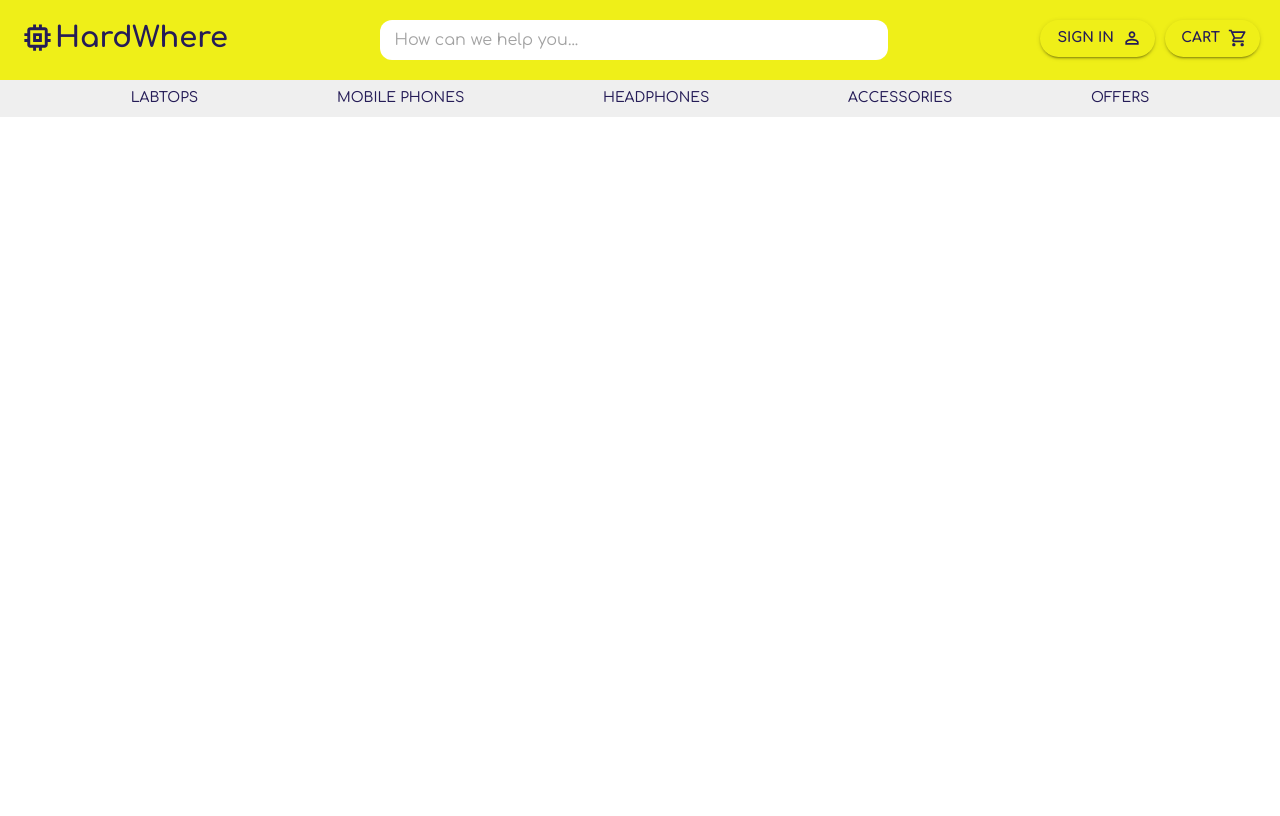
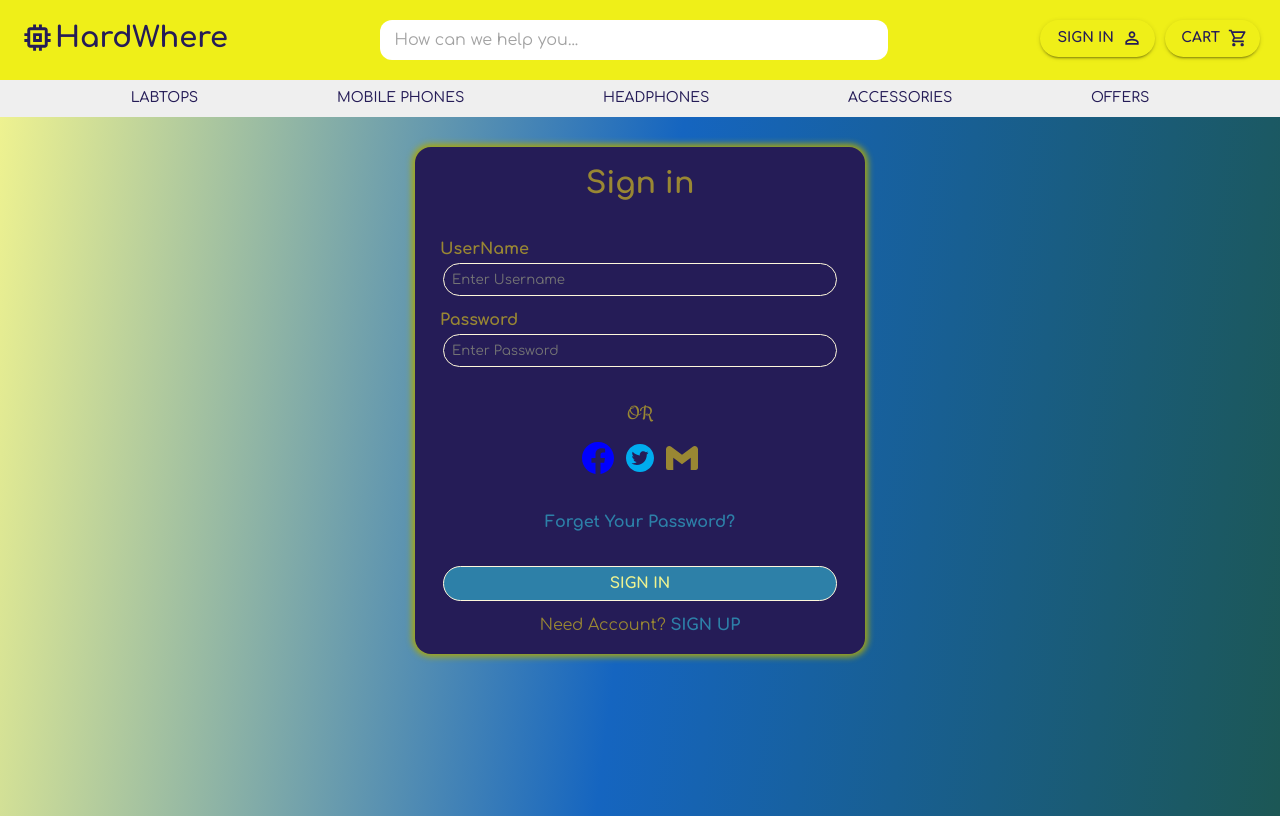
Before and after one commit to YoussefMoRabie/HardWhere, a React (Create React App) app in the folder Web/frontend/: page /Signin in a window 1280 px wide. Built offline with nearby package versions, Linux system fonts and the light colour scheme.

Commit message:
small edit

```diff
--- a/Web/frontend/src/App.js
+++ b/Web/frontend/src/App.js
@@ -14,7 +14,7 @@ function App() {
         <Routes>
           <Route path="/" element={<HomePage></HomePage>}></Route>
           <Route path="/product/:id" element={<Product></Product>}></Route>
-          <Route path="/login" element={<Login></Login>}></Route>
+          <Route path="/Signin" element={<Login></Login>}></Route>
           <Route path="/signup" element={<Signup></Signup>}></Route>
         </Routes>
       </div>
--- a/Web/frontend/src/components/Navbar/Navbar.js
+++ b/Web/frontend/src/components/Navbar/Navbar.js
@@ -8,8 +8,8 @@ import PermIdentityOutlinedIcon from '@mui/icons-material/PermIdentityOutlined';
 import MemoryOutlinedIcon from '@mui/icons-material/MemoryOutlined';
 import ShoppingCartOutlinedIcon from '@mui/icons-material/ShoppingCartOutlined';
 import { Grid } from '@mui/material';
-import { makeStyles, styled } from '@mui/styles';
 import { ThemeProvider, createTheme, } from '@mui/material/styles'
+import { Link } from 'react-router-dom';
 
 const theme = createTheme({
   typography: {
@@ -56,70 +56,80 @@ const Navbar = () => {
     <ThemeProvider theme={theme}>
       <Grid>
         <div className="header">
-          <Grid container spacing={2} justifyContent={'space-between'} >
-            <Grid item sm={'auto'}><Stack alignItems='center' direction={'row'}>
-              <MemoryOutlinedIcon fontSize='large' sx={{ color: '#251c57' }} />
-              <span className='name'>HardWhere</span>
-            </Stack></Grid>
-            <Grid item sm={5} >
-              <Stack >
+          <Grid container spacing={2} justifyContent={"space-between"}>
+            <Grid item sm={"auto"}>
+              <Stack alignItems="center" direction={"row"}>
+                <MemoryOutlinedIcon
+                  fontSize="large"
+                  sx={{ color: "#251c57" }}
+                />
+                <span className="name">HardWhere</span>
+              </Stack>
+            </Grid>
+            <Grid item sm={5}>
+              <Stack>
                 <Autocomplete
                   freeSolo
                   id="free-solo-2-demo"
                   disableClearable
                   fullWidth={true}
-                  sx={{ backgroundColor: 'white', borderRadius: 3 }}
+                  sx={{ backgroundColor: "white", borderRadius: 3 }}
                   options={top100Films.map((option) => option.title)}
                   renderInput={(params) => (
                     <TextField
                       {...params}
                       margin="none"
-                      placeholder='How can we help you...'
-
+                      placeholder="How can we help you..."
                       size="small"
                       sx={{
                         "& .MuiOutlinedInput-root": {
                           "& > fieldset": {
-                            border: "none"
-                          }
-                        }
+                            border: "none",
+                          },
+                        },
                       }}
                       InputProps={{
                         ...params.InputProps,
-                        type: 'search',
-
+                        type: "search",
                       }}
                     />
                   )}
                 />
               </Stack>
             </Grid>
-            <Grid item sm={'auto'} >
+            <Grid item sm={"auto"}>
               <div className="buttons">
                 <ThemeProvider theme={Btntheme}>
+                  <Link to="/Signin" className="loginLink">
+                    <Button
+                      variant="contained"
+                      color="primary"
+                      endIcon={<PermIdentityOutlinedIcon fontSize="inherit" />}
+                      sx={{
+                        color: "#251c57",
+                        fontWeight: "bold",
+                        minWidth: 115,
+                        backgroundColor: "transparent",
+                      }}
+                    >
+                      Sign In
+                    </Button>
+                  </Link>
                   <Button
-                    variant='contained'
-                    color='primary'
-                    endIcon={<PermIdentityOutlinedIcon fontSize='inherit' />}
-                    sx={{
-                      color: "#251c57",
-                      fontWeight: "bold",
-                      minWidth: 115,
-                      backgroundColor: 'transparent'
-                    }}>Sign In</Button>
-                  <Button
-                    variant='contained'
-                    color='primary'
+                    variant="contained"
+                    color="primary"
                     endIcon={<ShoppingCartOutlinedIcon />}
                     sx={{
                       color: "#251c57",
                       fontWeight: "bold",
                       minWidth: 90,
-                      backgroundColor: 'transparent',
-                    }}>Cart</Button>
+                      backgroundColor: "transparent",
+                    }}
+                  >
+                    Cart
+                  </Button>
                 </ThemeProvider>
               </div>
-
             </Grid>
           </Grid>
         </div>
@@ -127,19 +137,24 @@ const Navbar = () => {
           className="links"
           sx={{ backgroundColor: "#efefef" }}
           container
-          justifyContent={'space-evenly'} >
+          justifyContent={"space-evenly"}
+        >
           <ThemeProvider theme={Btntheme}>
-            <Button
-              color='secondary'
-              href="#text-buttons">Labtops</Button>
-            <Button color='secondary'
-              href="#text-buttons">Mobile Phones</Button>
-            <Button color='secondary'
-              href="#text-buttons">Headphones</Button>
-            <Button color='secondary'
-              href="#text-buttons">Accessories</Button>
-            <Button color='secondary'
-              href="#text-buttons">Offers</Button>
+            <Button color="secondary" href="#text-buttons">
+              Labtops
+            </Button>
+            <Button color="secondary" href="#text-buttons">
+              Mobile Phones
+            </Button>
+            <Button color="secondary" href="#text-buttons">
+              Headphones
+            </Button>
+            <Button color="secondary" href="#text-buttons">
+              Accessories
+            </Button>
+            <Button color="secondary" href="#text-buttons">
+              Offers
+            </Button>
           </ThemeProvider>
         </Grid>
       </Grid>
--- a/Web/frontend/src/components/log/Log.css
+++ b/Web/frontend/src/components/log/Log.css
@@ -6,14 +6,14 @@
   position: relative;
 }
 .log-box {
-  width: 400px;
-  background-color: #efef18c2;
+  width: 450px;
+  background-color: #251c57;
   margin: auto;
   padding: 20px;
   border-radius: 16px;
   position: relative;
-  top: 50px;
-  box-shadow: 0 0 6px 3px #edff66;
+  top: 30px;
+  box-shadow: 0 0 6px 3px rgb(167 167 16);
   text-align: center;
   color: #998733;
 }
@@ -24,7 +24,7 @@ h3 {
 }
 h3 + p {
   margin-bottom: 20px;
-  color: darkcyan;
+  color: #10e4e4;
 }
 input {
   background-color: transparent;
@@ -40,7 +40,6 @@ label p {
   text-align: initial;
   font-weight: 700;
   margin-left: 5px;
-  margin-bottom: -6px;
 }
 .social {
   margin: 20px;
@@ -55,14 +54,14 @@ label p {
 }
 .link {
   text-decoration: none;
-  color:rgb(45 128 168);
+  color: rgb(45 128 168);
   font-weight: 800;
 }
 input[type="submit"] {
-  background-color: #edff66;
+  background-color: rgb(45 128 168);
   font-size: 15px;
   font-weight: 900;
-  color: #35cc0d;
+  color: #eef290;
   cursor: pointer;
 }
 input:hover {
```
